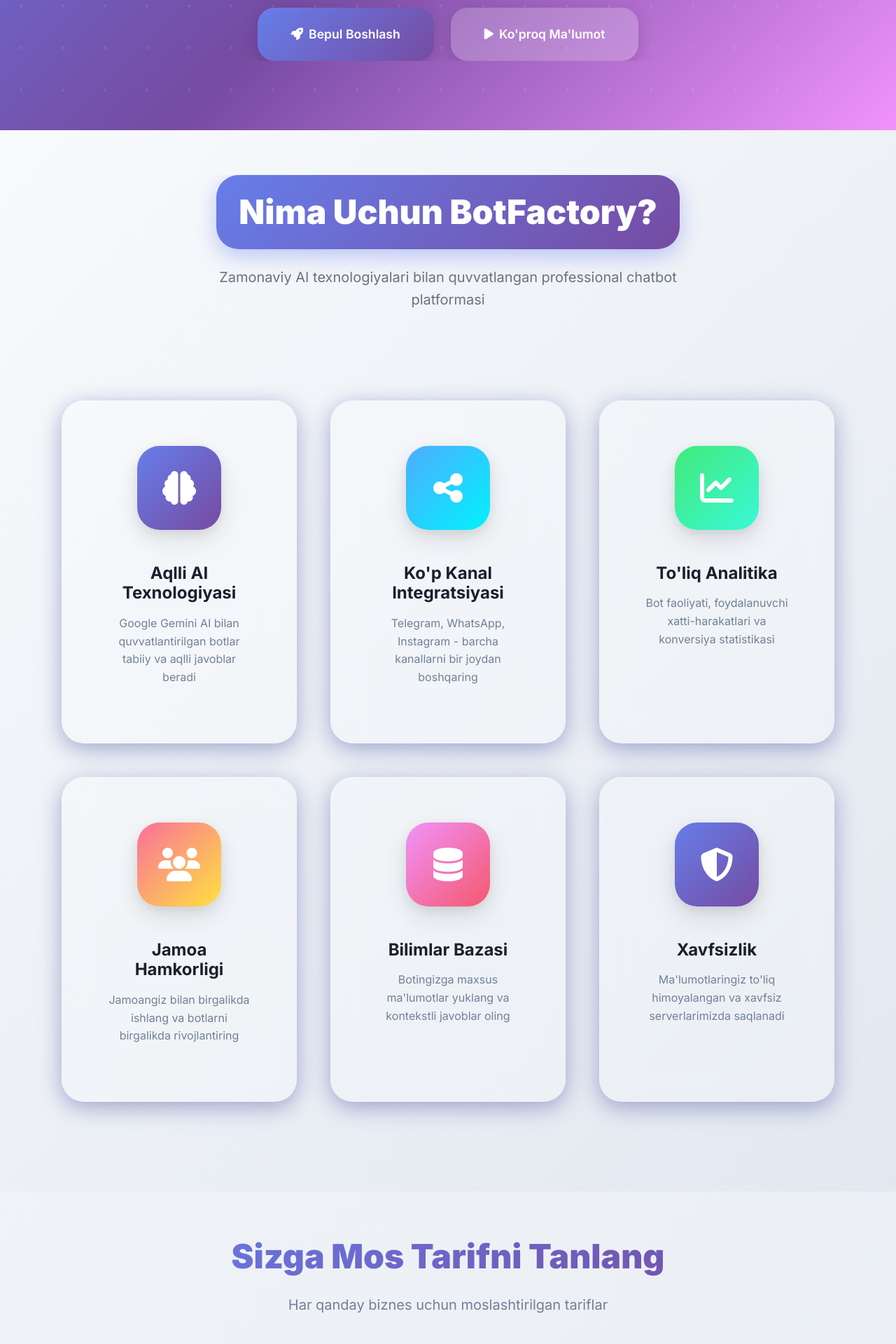
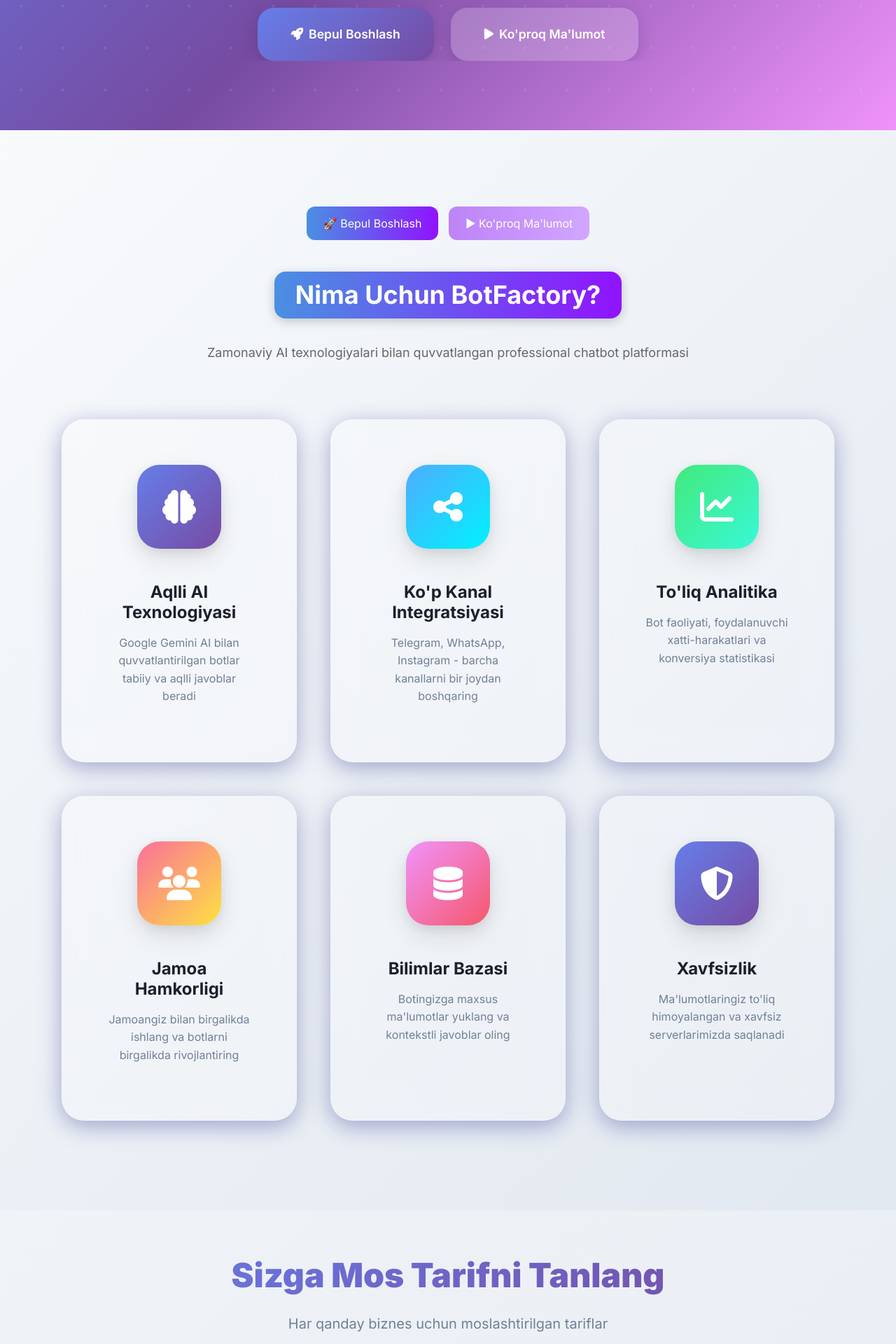
Before and after one commit to rovshanovazizbek0-boop/Botify, a Flask app: page / in a window 1280 px wide. Shown: the part 638-2558 px from the top of the page at 70% size. Run offline with Flask 3, Linux system fonts and the light colour scheme; some libraries are stand-ins or nearby versions.

Commit message:
Update hero section with new button styles and centered text
Replaces the old hero section structure and styling with new HTML elements and inline CSS for buttons, title, and subtitle, aligning with the provided user message.

Replit-Commit-Author: Agent
Replit-Commit-Session-Id: d8c38b8f-2bad-43b6-85f3-5487884e9ecf
Replit-Commit-Checkpoint-Type: full_checkpoint
Replit-Commit-Screenshot-Url: https://storage.googleapis.com/screenshot-production-us-central1/f7afe4c9-8adc-47fb-9839-ac6084f815ae/d8c38b8f-2bad-43b6-85f3-5487884e9ecf/qC25RFI

```diff
--- a/templates/index.html
+++ b/templates/index.html
@@ -257,33 +257,47 @@
 <!-- Premium Features Section -->
 <section id="features" style="padding: var(--space-3xl) 0; background: var(--bg-secondary);">
     <div class="container-premium">
-        <div class="text-center mb-3xl animate-fade-in-up">
-            <h2 style="
+        <div class="hero" style="text-align: center; margin-top: 40px;">
+            <div class="buttons" style="margin-bottom: 40px;">
+                <button class="btn primary" style="
+                    padding: 12px 24px;
+                    border: none;
+                    border-radius: 12px;
+                    font-size: 16px;
+                    cursor: pointer;
+                    margin: 5px;
+                    color: #fff;
+                    background: linear-gradient(90deg, #4A90E2, #9013FE);
+                ">🚀 Bepul Boshlash</button>
+                <button class="btn secondary" style="
+                    padding: 12px 24px;
+                    border: none;
+                    border-radius: 12px;
+                    font-size: 16px;
+                    cursor: pointer;
+                    margin: 5px;
+                    color: #fff;
+                    background: linear-gradient(90deg, #bd83f7, #d1a6ff);
+                ">▶ Ko'proq Ma'lumot</button>
+            </div>
+
+            <h2 class="title-bg" style="
                 display: inline-block;
-                background: linear-gradient(135deg, #667eea 0%, #764ba2 100%);
-                color: white;
-                padding: var(--space-lg) var(--space-xl);
-                border-radius: var(--radius-2xl);
-                font-size: 3rem;
-                font-weight: var(--font-weight-black);
-                box-shadow: 0 10px 30px rgba(102, 126, 234, 0.4);
-                margin: 0 0 var(--space-lg) 0;
-                position: relative;
-                z-index: 1;
-            ">
-                Nima Uchun BotFactory?
-            </h2>
-            <p style="
-                font-size: 1.25rem;
-                color: #6b7280;
-                margin: 0;
-                line-height: 1.6;
-                max-width: 700px;
-                margin-left: auto;
-                margin-right: auto;
-            ">
-                Zamonaviy AI texnologiyalari bilan quvvatlangan professional chatbot platformasi
-            </p>
+                padding: 12px 30px;
+                font-size: 36px;
+                font-weight: 700;
+                color: #fff;
+                background: linear-gradient(90deg, #4A90E2, #9013FE);
+                border-radius: 16px;
+                box-shadow: 0 4px 15px rgba(0,0,0,0.2);
+                margin-bottom: 20px;
+            ">Nima Uchun BotFactory?</h2>
+
+            <p class="subtitle" style="
+                font-size: 18px;
+                color: #666;
+                margin-top: 15px;
+            ">Zamonaviy AI texnologiyalari bilan quvvatlangan professional chatbot platformasi</p>
         </div>
 
         <div class="feature-grid-premium">
```
